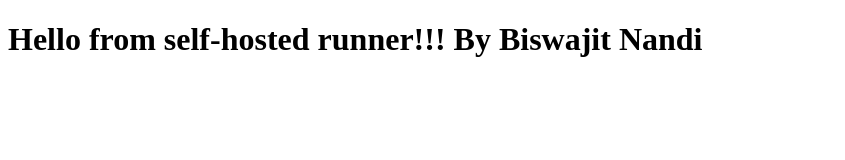
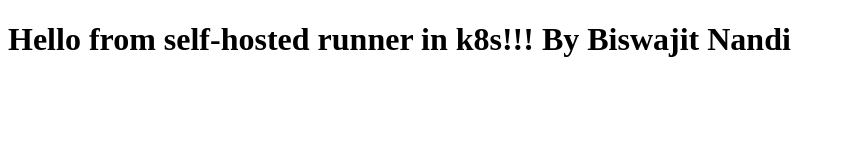
Before and after one commit to bjnandi/self-hosted-github-actions-runner-in-a-kubernetes, a plain HTML site: page index.html in a window 1280 px wide. Shown: the whole page, without its empty margins (0-845 px from the left). Drawn offline with Linux system fonts and the light colour scheme.

Commit message:
cicd-k8s

```diff
--- a/index.html
+++ b/index.html
@@ -4,6 +4,6 @@
     <title>Test Page</title>
 </head>
 <body>
-    <h1>Hello from self-hosted runner!!! By Biswajit Nandi</h1>
+    <h1>Hello from self-hosted runner in k8s!!! By Biswajit Nandi</h1>
 </body>
 </html>
```
